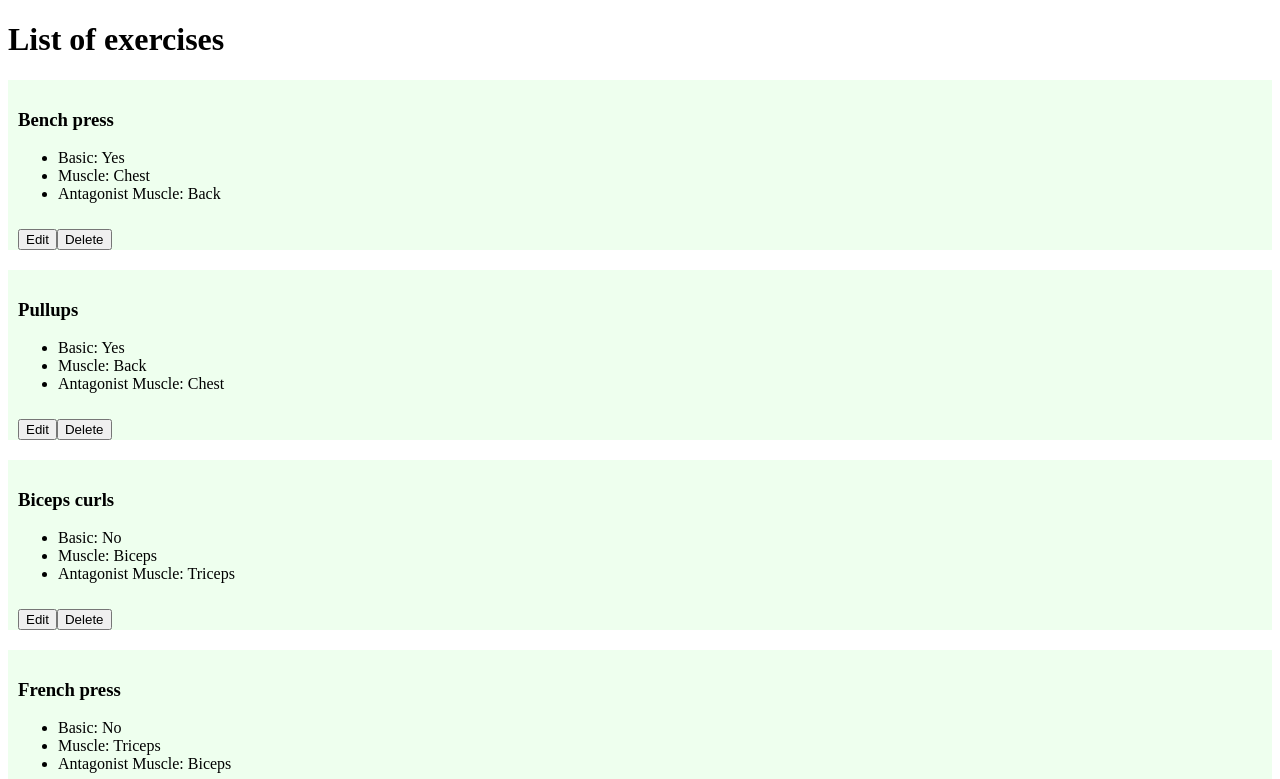
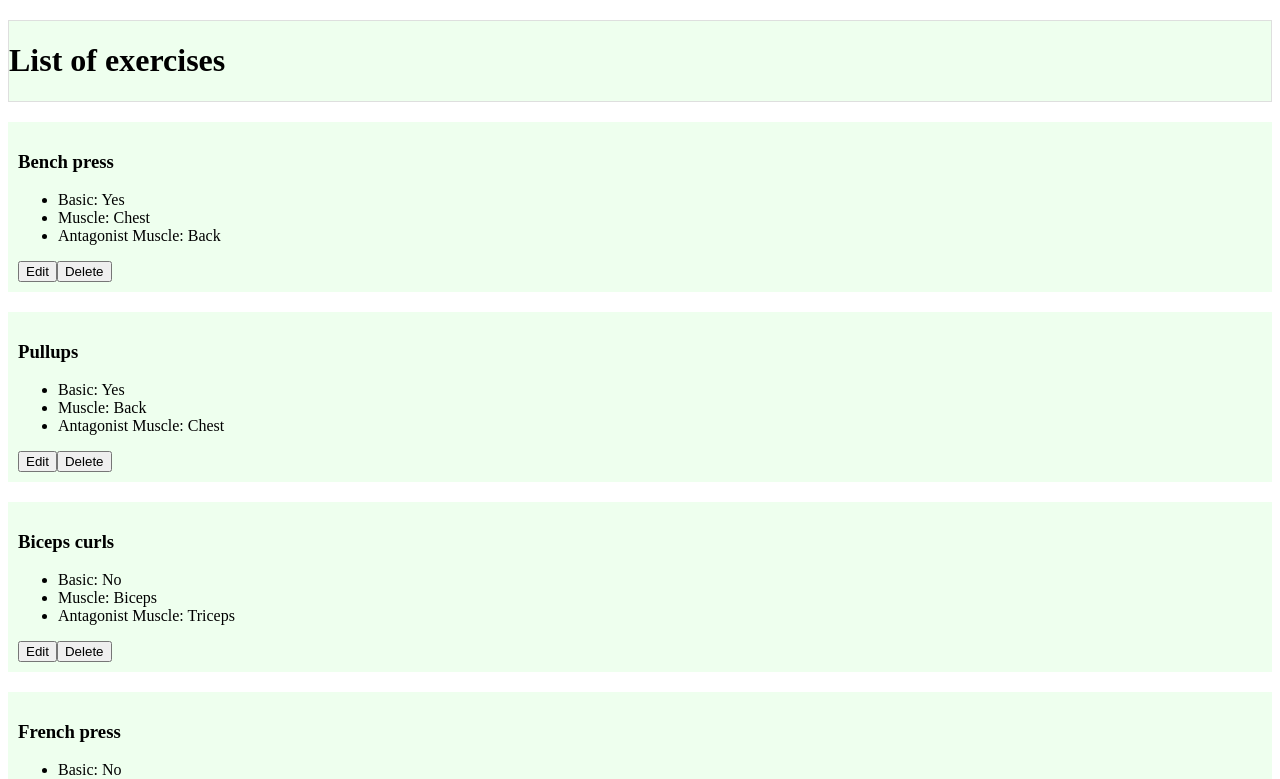
Before and after one commit to aliveandkicking/AngularDemoAppTwo, an Angular app: page / in a window 1280 px wide. Shown: the top 779 px of the page. Built offline with nearby package versions, Linux system fonts and the light colour scheme.

Commit message:
finished demo home task

```diff
--- a/src/app/app.component.css
+++ b/src/app/app.component.css
@@ -0,0 +1,5 @@
+.title{
+    margin-top: 20px;
+    background-color: #EEFFEE;
+    border: 1px solid #DEDFDE;
+}
--- a/src/app/app.component.html
+++ b/src/app/app.component.html
@@ -1,2 +1,5 @@
-<h1>{{title}}</h1>
-<app-exercise-list></app-exercise-list>
+<div [ngClass]="titleClassName">
+    <h1>{{title}}</h1>
+    <!--<h3>Total count: {{totalCount}}</h3>-->
+</div>
+<app-exercise-list #exerciseList></app-exercise-list>
--- a/src/app/app.component.ts
+++ b/src/app/app.component.ts
@@ -1,4 +1,6 @@
-import { Component } from '@angular/core';
+import { Component, ViewChild, AfterViewChecked } from '@angular/core';
+
+import { ExerciseListComponent } from './exercises/exercise-list/exercise-list.component'
 
 @Component({
   selector: 'app-root',
@@ -7,5 +9,13 @@ import { Component } from '@angular/core';
 })
 export class AppComponent {
   title = 'List of exercises';
+  titleClassName = 'title';
+  totalCount = 0;
 
+  @ViewChild(ExerciseListComponent) list: ExerciseListComponent;
+
+  ngAfterViewChecked() {
+    // this.totalCount = this.list.exercises.length
+    console.log('current number of exercises', this.list.exercises.length);
+  }
 }
--- a/src/app/exercises/exercise-highlight.directive.ts
+++ b/src/app/exercises/exercise-highlight.directive.ts
@@ -1,7 +1,7 @@
 import { Component ,HostListener, Directive, HostBinding} from '@angular/core';
 
 @Directive({
-    selector: '.highlight'
+    selector: '[highlight]'
  })
 export class ExerciseHighlightDirective {
   @HostBinding('class') className = "container";
--- a/src/app/exercises/exercise/exercise.component.css
+++ b/src/app/exercises/exercise/exercise.component.css
@@ -12,10 +12,13 @@
     background-color: #EAEAFF;
 }
 .content{
-    height: 120px
+    height: 110px
+}
+.form-content{
+    height: 130px
 }
 /*.botton-panel {
 }*/
-.editor-label {
-    width: 300px;
+.group{
+    height: 30px;
 }
--- a/src/app/exercises/exercise/exercise.component.html
+++ b/src/app/exercises/exercise/exercise.component.html
@@ -1,5 +1,5 @@
 
-<div class="highlight">
+<div highlight>
   <div *ngIf="!isEditMode">
 
     <div class="content">
@@ -21,7 +21,7 @@
   <div *ngIf="isEditMode">
     <form>
 
-      <div class="content">
+      <div class="form-content">
         <div class="group">
           <label class="editor-label" for="name">Name: </label>
           <input
@@ -37,6 +37,7 @@
           <input
             type="checkbox"
             id="isBasic"
+            [checked]="exercise.isBasic"
             #isBasicEdt>
         </div>
 
--- a/src/app/exercises/exercise/exercise.component.ts
+++ b/src/app/exercises/exercise/exercise.component.ts
@@ -13,7 +13,6 @@ export class ExerciseComponent implements OnInit {
   @Output() modify: EventEmitter<Exercise>
 
   private isEditMode: boolean = false
-  private backgroundColor = 'green';
 
   constructor(
     private exerciseEditModeNotificationService: ExerciseEditModeNotificationService
```
